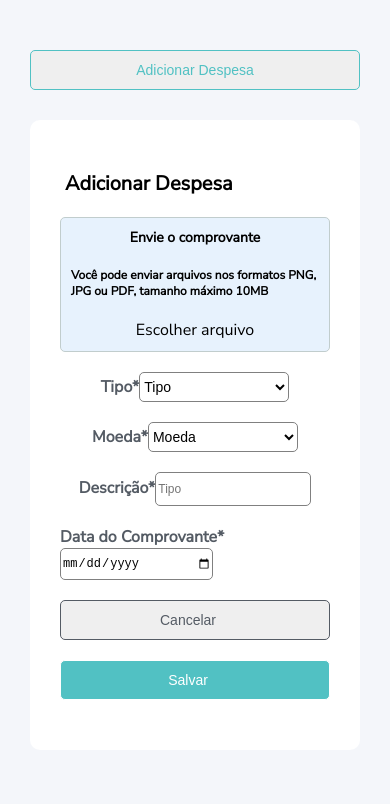
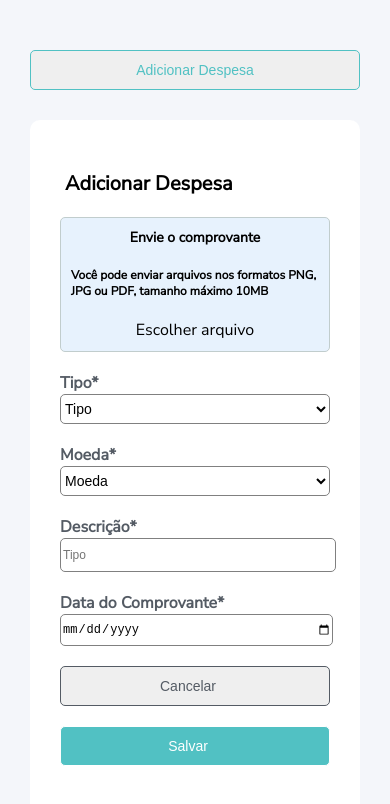
Before and after one commit to Daniel-Quirino/hotmart-challenge-front, a React (Create React App) app: page / in a window 390 px wide. Both pictures are taken after a click on the button "Adicionar Despesa". Shown: the top 804 px of the page. Built offline with nearby package versions, Linux system fonts and the light colour scheme; no server answers.

Commit message:
refactory:

```diff
--- a/src/Pages/Refund/Components/AddExpense/AddExpense.scss
+++ b/src/Pages/Refund/Components/AddExpense/AddExpense.scss
@@ -174,8 +174,11 @@ $clear-blue: #51c1c3;
   }
 
   .add-expense__inputs__type, .add-expense__inputs__coin, .add-expense__inputs__expense_description, .add-expense__inputs__voucher_date {
-    align-self: center;
     margin-top: 20px;
   }
 
+  input , select {
+    width: 100%;
+  }
+
 }
```
